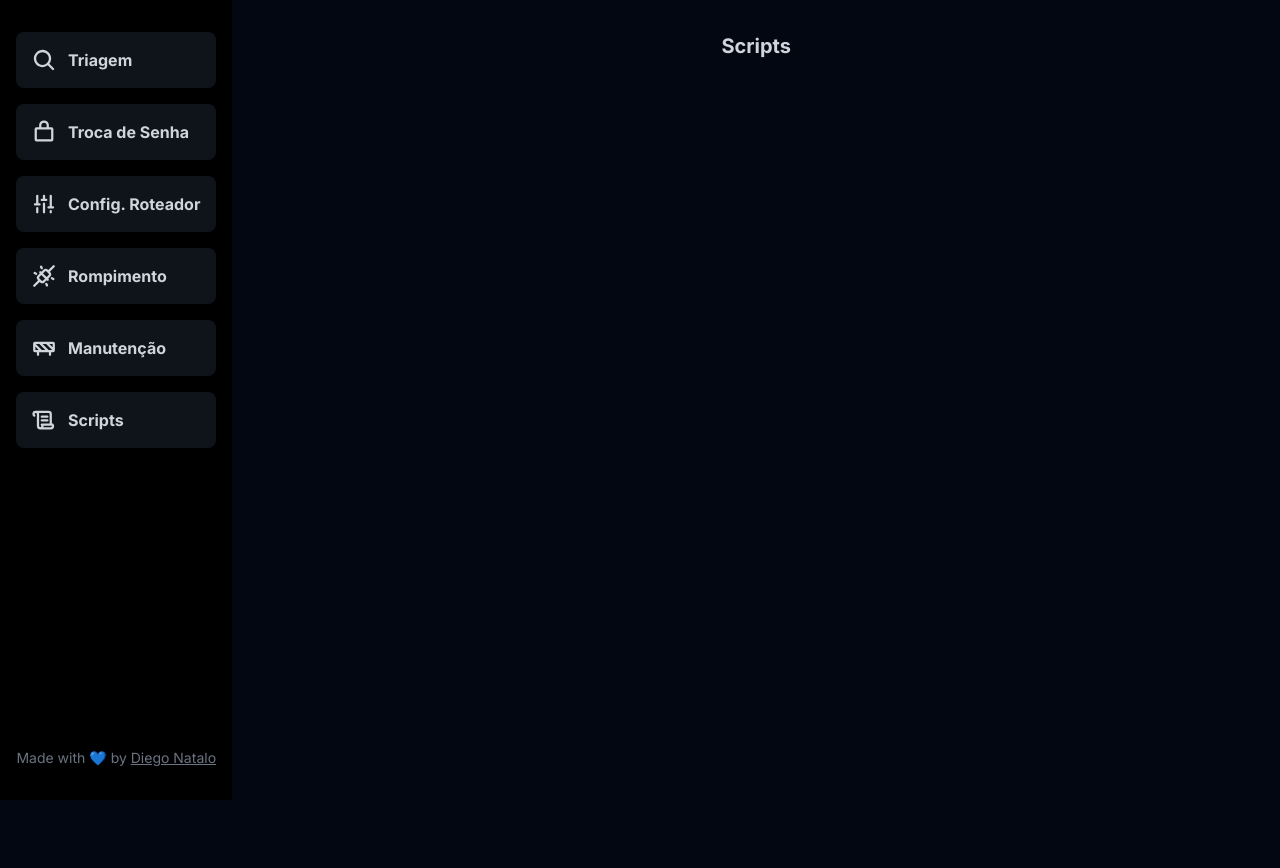
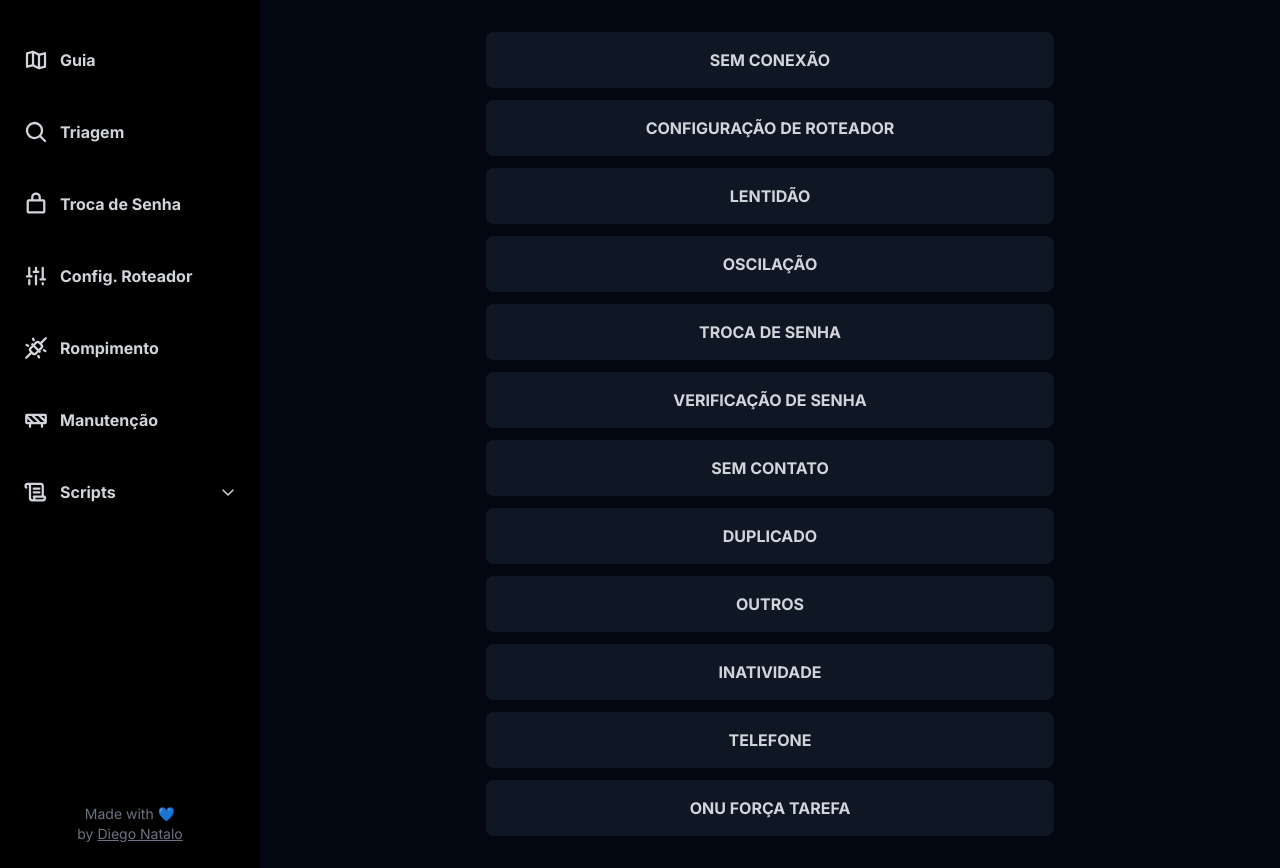
Before and after one commit to diegonatalo/triagem-web, a Next.js app: page /scripts in a window 1280 px wide. Before the commit the page ends 800 px from the top, so only its background shows below. Built offline with nearby package versions, Linux system fonts and the light colour scheme.

Commit message:
update files

```diff
--- a/package.json
+++ b/package.json
@@ -10,6 +10,7 @@
   },
   "dependencies": {
     "@phosphor-icons/react": "^2.0.15",
+    "@radix-ui/react-accordion": "^1.1.2",
     "next": "14.1.0",
     "react": "^18",
     "react-dom": "^18",
--- /dev/null
+++ b/src/app/scripts/finalizationButton.tsx
@@ -0,0 +1,36 @@
+import { copyToClipboard } from '@/utils/copyToClipboard'
+import toast from 'react-hot-toast'
+
+type FinalizationButtonProps = {
+  title: string
+  message: string
+}
+
+export const FinalizationButton = ({
+  title,
+  message
+}: FinalizationButtonProps) => {
+  const copyMessage = (message: string) => {
+    copyToClipboard(message)
+
+    toast.success('Copiado para a área de transferência!', {
+      style: {
+        background: '#10b981',
+        color: '#f9fafb'
+      },
+      iconTheme: {
+        primary: '#f9fafb',
+        secondary: '#10b981'
+      }
+    })
+  }
+
+  return (
+    <button
+      className="rounded-lg bg-gray-800/50 p-4 font-bold uppercase text-gray-300 hover:bg-gray-700/50"
+      onClick={() => copyMessage(message)}
+    >
+      {title}
+    </button>
+  )
+}
--- a/src/app/scripts/page.tsx
+++ b/src/app/scripts/page.tsx
@@ -1,5 +1,71 @@
+'use client'
+
+import { FinalizationButton } from './finalizationButton'
+
+const atendimento = [
+  {
+    title: 'SEM CONEXÃO',
+    message: 'Conexão restabelecida junto ao cliente'
+  },
+  {
+    title: 'CONFIGURAÇÃO DE ROTEADOR',
+    message: 'Configurado o roteador do cliente'
+  },
+  {
+    title: 'LENTIDÃO',
+    message: 'Solucionado problemas de lentidão junto ao cliente'
+  },
+  {
+    title: 'OSCILAÇÃO',
+    message: 'Solucionado problemas de oscilação junto ao cliente'
+  },
+  {
+    title: 'TROCA DE SENHA',
+    message: 'Feito a troca de senha como solicitado pelo cliente'
+  },
+  {
+    title: 'VERIFICAÇÃO DE SENHA',
+    message: 'Feito a verificação de senha como solicitado pelo cliente'
+  },
+  {
+    title: 'SEM CONTATO',
+    message: 'Atendimento encerrado devido a falta de contato com o cliente'
+  },
+  {
+    title: 'DUPLICADO',
+    message: 'Atendimento duplicado'
+  },
+  {
+    title: 'OUTROS',
+    message:
+      'Verificado problema junto ao cliente. Devidas orientações informadas para solucionar o problema.'
+  },
+  {
+    title: 'INATIVIDADE',
+    message:
+      'Atendimento finalizado pois cliente parou de interagir no WhatsApp.'
+  },
+  {
+    title: 'TELEFONE',
+    message: 'Solucionado problemas na linha telefônica da cliente.'
+  },
+  {
+    title: 'ONU FORÇA TAREFA',
+    message:
+      'Atendimento realizado, verificado problema e passado orientações ao cliente'
+  }
+]
+
 export default function Scripts() {
   return (
-    <h1 className="text-center text-xl font-bold text-gray-300">Scripts</h1>
+    <div className="flex w-full flex-col gap-3">
+      {atendimento.map((item) => (
+        <FinalizationButton
+          key={item.title}
+          title={item.title}
+          message={item.message}
+        />
+      ))}
+    </div>
   )
 }
--- /dev/null
+++ b/src/app/smart/page.tsx
@@ -0,0 +1,3 @@
+export default function Manutencao() {
+  return <h1 className="text-center text-xl font-bold text-gray-300">Smart</h1>
+}
--- /dev/null
+++ b/src/components/accordion.tsx
@@ -0,0 +1,42 @@
+'use client'
+
+import { CaretDown, Chats, Scroll, ShieldCheck } from '@phosphor-icons/react'
+import * as Accordion from '@radix-ui/react-accordion'
+import Link from 'next/link'
+
+export const RadixAccordion = () => {
+  return (
+    <Accordion.Root type="single" collapsible>
+      <Accordion.Item value="item-1">
+        <Accordion.Trigger className="group w-full">
+          <div className="flex items-center gap-3 p-6 text-gray-300 transition-colors hover:bg-gray-900/50">
+            <Scroll size={24} weight="bold" />
+            Scripts
+            <CaretDown
+              size={16}
+              weight="bold"
+              className="ml-auto transition-transform duration-300 ease-[cubic-bezier(0.87,_0,_0.13,_1)] group-data-[state=open]:rotate-180"
+            />
+          </div>
+        </Accordion.Trigger>
+
+        <Accordion.Content className="data-[state=open]:animate-slideDown data-[state=closed]:animate-slideUp overflow-hidden">
+          <Link
+            className="flex items-center gap-3 bg-zinc-900/50 p-6 pl-10 text-gray-300 transition-colors hover:bg-zinc-900"
+            href="/smart"
+          >
+            <Chats size={24} weight="bold" />
+            Smart
+          </Link>
+          <Link
+            className="flex items-center gap-3 bg-zinc-900/50 p-6 pl-10 text-gray-300 transition-colors hover:bg-zinc-900"
+            href="/scripts"
+          >
+            <ShieldCheck size={24} weight="bold" />
+            Finalização
+          </Link>
+        </Accordion.Content>
+      </Accordion.Item>
+    </Accordion.Root>
+  )
+}
--- a/src/components/navbar.tsx
+++ b/src/components/navbar.tsx
@@ -3,65 +3,55 @@ import {
   Faders,
   LockSimple,
   MagnifyingGlass,
-  PlugsConnected,
-  Scroll
+  MapTrifold,
+  PlugsConnected
 } from '@phosphor-icons/react/dist/ssr'
 import Link from 'next/link'
+import { RadixAccordion } from './accordion'
 
 export const Navbar = () => {
+  const defaultClass =
+    'flex items-center gap-3 p-6 text-gray-300 hover:bg-gray-900/50 transition-colors'
+
   return (
-    <aside className="hidden min-h-full min-w-max max-w-[280px] flex-col justify-between gap-4 bg-black px-4 py-8 md:flex">
-      <nav className="flex flex-col gap-4 font-bold">
-        <Link
-          className="flex items-center gap-3 rounded-lg bg-gray-800/50 p-4 text-gray-300"
-          href="/"
-        >
+    <aside className="hidden min-h-full w-full max-w-[260px] flex-col justify-between gap-4 bg-black py-6 md:flex">
+      <nav className="flex flex-col font-bold">
+        <Link className={defaultClass} href="/guide">
+          <MapTrifold size={24} weight="bold" />
+          Guia
+        </Link>
+
+        <Link className={defaultClass} href="/">
           <MagnifyingGlass size={24} weight="bold" />
           Triagem
         </Link>
 
-        <Link
-          className="flex items-center gap-3 rounded-lg bg-gray-800/50 p-4 text-gray-300"
-          href="/troca-de-senha"
-        >
+        <Link className={defaultClass} href="/troca-de-senha">
           <LockSimple size={24} weight="bold" />
           Troca de Senha
         </Link>
-        <Link
-          className="flex items-center gap-3 rounded-lg bg-gray-800/50 p-4 text-gray-300"
-          href="/config-roteador"
-        >
+        <Link className={defaultClass} href="/config-roteador">
           <Faders size={24} weight="bold" />
           Config. Roteador
         </Link>
 
-        <Link
-          className="flex items-center gap-3 rounded-lg bg-gray-800/50 p-4 text-gray-300"
-          href="/rompimento"
-        >
+        <Link className={defaultClass} href="/rompimento">
           <PlugsConnected size={24} weight="bold" />
           Rompimento
         </Link>
 
-        <Link
-          className="flex items-center gap-3 rounded-lg bg-gray-800/50 p-4 text-gray-300"
-          href="/manutencao"
-        >
+        <Link className={defaultClass} href="/manutencao">
           <Barricade size={24} weight="bold" />
           Manutenção
         </Link>
 
-        <Link
-          className="flex items-center gap-3 rounded-lg bg-gray-800/50 p-4 text-gray-300"
-          href="/scripts"
-        >
-          <Scroll size={24} weight="bold" />
-          Scripts
-        </Link>
+        <RadixAccordion />
       </nav>
 
       <span className="text-center text-sm text-gray-500">
-        Made with 💙 by{' '}
+        Made with 💙
+        <br />
+        by{' '}
         <a href="https://diegonatalo.vercel.app" className="underline">
           Diego Natalo
         </a>
--- a/tailwind.config.ts
+++ b/tailwind.config.ts
@@ -12,6 +12,20 @@ const config: Config = {
         'gradient-radial': 'radial-gradient(var(--tw-gradient-stops))',
         'gradient-conic':
           'conic-gradient(from 180deg at 50% 50%, var(--tw-gradient-stops))'
+      },
+      keyframes: {
+        slideDown: {
+          from: { height: '0px' },
+          to: { height: 'var(--radix-accordion-content-height)' }
+        },
+        slideUp: {
+          from: { height: 'var(--radix-accordion-content-height)' },
+          to: { height: '0px' }
+        }
+      },
+      animation: {
+        slideDown: 'slideDown 300ms cubic-bezier(0.87, 0, 0.13, 1)',
+        slideUp: 'slideUp 300ms cubic-bezier(0.87, 0, 0.13, 1)'
       }
     }
   },
```
Also changed, not shown: 1 other file (tests, documents, lock files or other folders).
